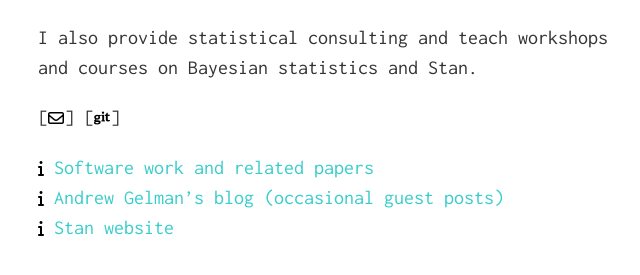
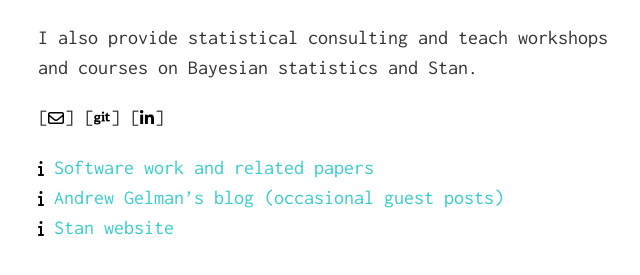
Before and after one commit to kendyteng/kendyteng.github.io, a Jekyll site: the page built from index.md, in a window 1280 px wide. Shown: the part 267-542 px from the top of the page, without its empty margins (302-942 px from the left). Built offline with Jekyll 4.4.1, drawn with Linux system fonts in a browser that asks for light colours; nearby versions of some CDN libraries.

Commit message:
uncomment linkedin link (reluctantly)

```diff
--- a/index.md
+++ b/index.md
@@ -16,7 +16,7 @@ Bayesian statistics and Stan.
 
 [[<i class="fa fa-envelope-o"></i>](mailto:jonah.sol.gabry@columbia.edu){: .awe-ico }]
 [[<i class="fa fa-git"></i>](https://github.com/jgabry){: .awe-ico }]
-<!-- [[<i class="fa fa-linkedin"></i>](https://www.linkedin.com/in/jonahgabry/){: .awe-ico }] -->
+[[<i class="fa fa-linkedin"></i>](https://www.linkedin.com/in/jonahgabry/){: .awe-ico }]
 
 
 [<i class="fa fa-info"></i>](/software-and-papers/){: .awe-ico }  [Software work and related papers](/software-and-papers/)
```
